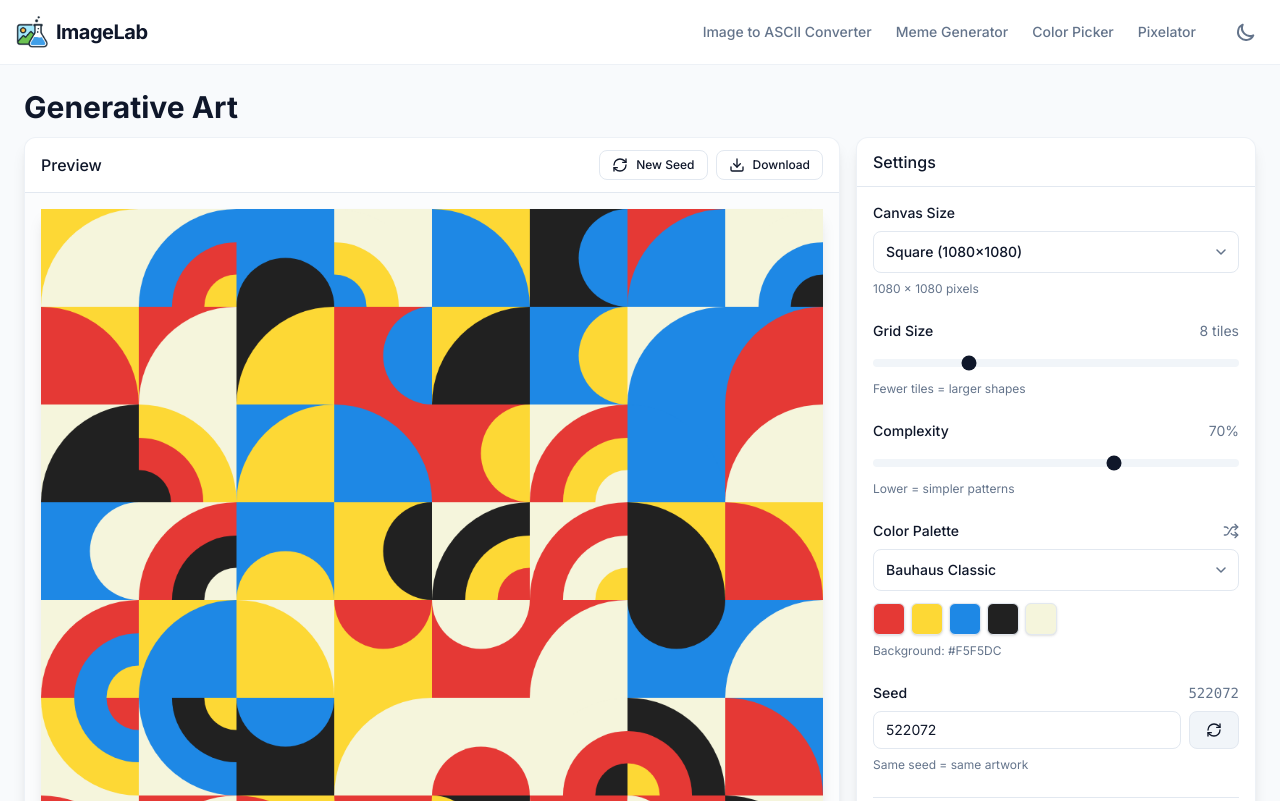
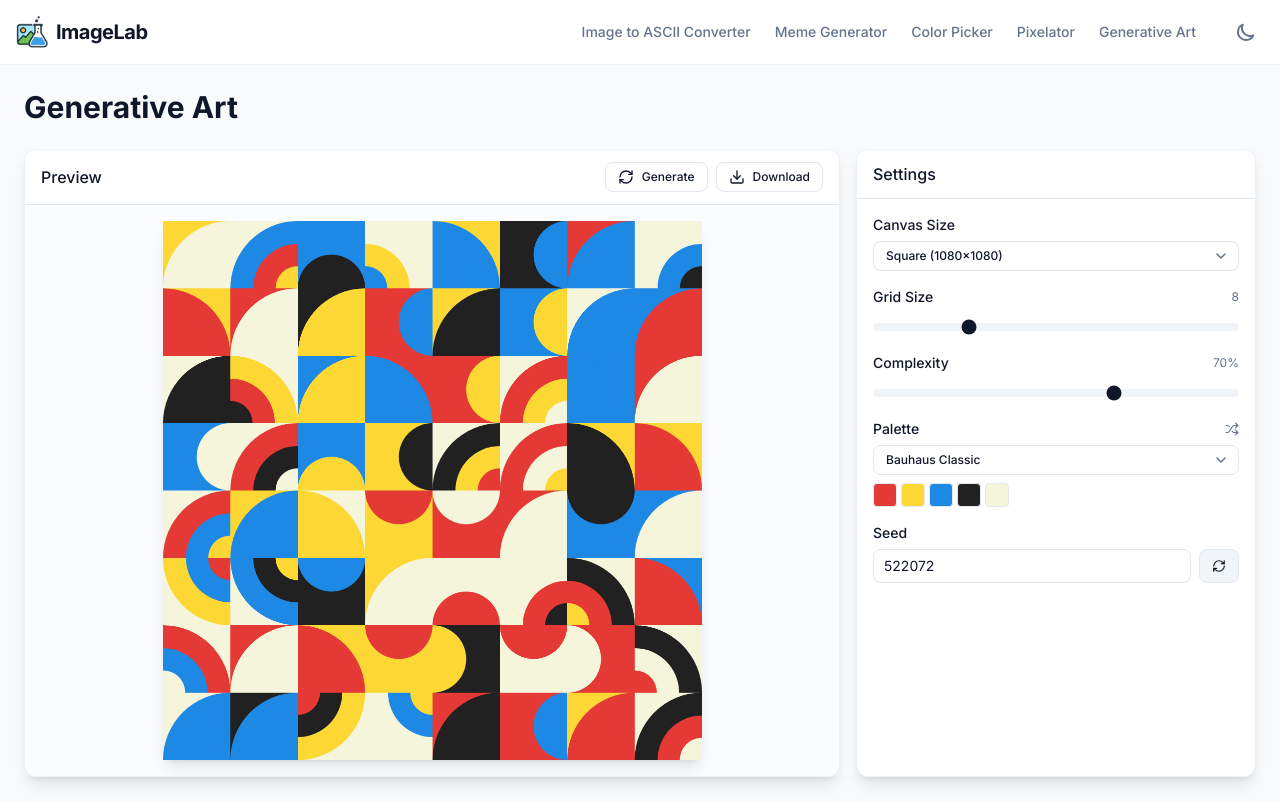
Before and after one commit to pederespen/imagelab, a Next.js app: page /generative in a window 1280 px wide. Built offline with nearby package versions, Linux system fonts and the light colour scheme.

Commit message:
some styling fixes

```diff
--- a/app/generative/page.tsx
+++ b/app/generative/page.tsx
@@ -1,11 +1,18 @@
 import GenerativeArt from '@/components/tools/GenerativeArt'
+
+export const metadata = {
+  title: 'Generative Art - ImageLab',
+  description: 'Create Bauhaus-inspired geometric art with customizable palettes',
+}
 
 export default function GenerativePage() {
   return (
     <div className="h-[calc(100vh-4rem)] bg-background overflow-auto">
-      <div className="max-w-7xl mx-auto p-6">
-        <h1 className="text-3xl font-bold text-foreground mb-3">Generative Art</h1>
-        <GenerativeArt />
+      <div className="h-full max-w-7xl mx-auto p-6 flex flex-col">
+        <h1 className="text-3xl font-bold text-foreground mb-6">Generative Art</h1>
+        <div className="flex-1 min-h-0">
+          <GenerativeArt />
+        </div>
       </div>
     </div>
   )
--- a/components/Header.tsx
+++ b/components/Header.tsx
@@ -54,6 +54,12 @@ export default function Header() {
               className="text-sm font-medium text-muted-foreground hover:text-foreground transition-colors"
             >
               Pixelator
+            </Link>
+            <Link
+              href="/generative"
+              className="text-sm font-medium text-muted-foreground hover:text-foreground transition-colors"
+            >
+              Generative Art
             </Link>
 
             <button
@@ -213,6 +219,13 @@ export default function Header() {
               >
                 Pixelator
               </Link>
+              <Link
+                href="/generative"
+                className="text-sm font-medium text-muted-foreground hover:text-foreground transition-colors py-2"
+                onClick={() => setMobileMenuOpen(false)}
+              >
+                Generative Art
+              </Link>
             </nav>
           </div>
         )}
--- a/components/tools/GenerativeArt.tsx
+++ b/components/tools/GenerativeArt.tsx
@@ -105,7 +105,7 @@ export default function GenerativeArt() {
                   disabled={isGenerating}
                 >
                   <RefreshCw className={`w-4 h-4 ${isGenerating ? 'animate-spin' : ''}`} />
-                  New Seed
+                  Generate
                 </Button>
                 <Button
                   onClick={handleDownload}
@@ -134,30 +134,30 @@ export default function GenerativeArt() {
         </div>
 
         {/* Controls */}
-        <Card className="flex flex-col gap-4">
-          <div className="flex items-center justify-between px-4 py-3 border-b border-border">
+        <Card className="flex flex-col">
+          <div className="px-4 py-3 border-b border-border">
             <h3 className="font-medium text-foreground">Settings</h3>
           </div>
 
-          <div className="flex-1 px-4 pb-4 space-y-6 overflow-y-auto">
+          <div className="flex-1 px-4 py-4 space-y-4 overflow-y-auto">
             {/* Canvas Size */}
             <div>
-              <label className="text-sm font-medium mb-2 block text-foreground">Canvas Size</label>
+              <label className="text-sm font-medium mb-1.5 block text-foreground">
+                Canvas Size
+              </label>
               <Dropdown
                 value={String(canvasSizeIndex)}
                 onChange={value => setCanvasSizeIndex(Number(value))}
                 options={sizeOptions}
+                size="sm"
               />
-              <p className="text-xs text-muted-foreground mt-2">
-                {canvasSize.width} × {canvasSize.height} pixels
-              </p>
             </div>
 
             {/* Grid Size */}
             <div>
-              <div className="flex items-center justify-between mb-2">
+              <div className="flex items-center justify-between mb-1.5">
                 <label className="text-sm font-medium text-foreground">Grid Size</label>
-                <span className="text-sm text-muted-foreground">{gridSize} tiles</span>
+                <span className="text-xs text-muted-foreground">{gridSize}</span>
               </div>
               <Slider
                 value={gridSize}
@@ -166,14 +166,13 @@ export default function GenerativeArt() {
                 max={GRID_SIZE_MAX}
                 step={1}
               />
-              <p className="text-xs text-muted-foreground mt-2">Fewer tiles = larger shapes</p>
             </div>
 
             {/* Complexity */}
             <div>
-              <div className="flex items-center justify-between mb-2">
+              <div className="flex items-center justify-between mb-1.5">
                 <label className="text-sm font-medium text-foreground">Complexity</label>
-                <span className="text-sm text-muted-foreground">
+                <span className="text-xs text-muted-foreground">
                   {Math.round(complexity * 100)}%
                 </span>
               </div>
@@ -184,70 +183,52 @@ export default function GenerativeArt() {
                 max={1}
                 step={0.05}
               />
-              <p className="text-xs text-muted-foreground mt-2">Lower = simpler patterns</p>
             </div>
 
             {/* Color Palette */}
             <div>
-              <div className="flex items-center justify-between mb-2">
-                <label className="text-sm font-medium text-foreground">Color Palette</label>
+              <div className="flex items-center justify-between mb-1.5">
+                <label className="text-sm font-medium text-foreground">Palette</label>
                 <button
                   onClick={handleRandomizePalette}
                   className="text-muted-foreground hover:text-foreground transition-colors"
                   title="Random palette"
                 >
-                  <Shuffle className="w-4 h-4" />
+                  <Shuffle className="w-3.5 h-3.5" />
                 </button>
               </div>
               <Dropdown
                 value={String(paletteIndex)}
                 onChange={value => setPaletteIndex(Number(value))}
                 options={paletteOptions}
+                size="sm"
               />
-              {/* Color swatches */}
-              <div className="flex gap-1.5 mt-3">
+              <div className="flex gap-1 mt-2">
                 {palette.colors.map((color, i) => (
                   <div
                     key={i}
-                    className="w-8 h-8 rounded-md border border-border shadow-sm"
+                    className="w-6 h-6 rounded border border-border"
                     style={{ backgroundColor: color }}
                     title={color}
                   />
                 ))}
               </div>
-              <p className="text-xs text-muted-foreground mt-2">Background: {palette.background}</p>
             </div>
 
             {/* Seed */}
             <div>
-              <div className="flex items-center justify-between mb-2">
-                <label className="text-sm font-medium text-foreground">Seed</label>
-                <span className="text-sm text-muted-foreground font-mono">{seed}</span>
-              </div>
+              <label className="text-sm font-medium mb-1.5 block text-foreground">Seed</label>
               <div className="flex gap-2">
                 <input
                   type="number"
                   value={seed}
                   onChange={e => setSeed(Number(e.target.value))}
-                  className="flex-1 px-3 py-2 text-sm bg-card border border-input rounded-lg focus:outline-none focus:ring-2 focus:ring-ring text-foreground"
+                  className="flex-1 px-2.5 py-1.5 text-sm bg-card border border-input rounded-lg focus:outline-none focus:ring-2 focus:ring-ring text-foreground"
                 />
-                <Button onClick={handleRandomize} variant="secondary" size="md">
-                  <RefreshCw className="w-4 h-4" />
+                <Button onClick={handleRandomize} variant="secondary" size="sm">
+                  <RefreshCw className="w-3.5 h-3.5" />
                 </Button>
               </div>
-              <p className="text-xs text-muted-foreground mt-2">Same seed = same artwork</p>
-            </div>
-
-            {/* Actions */}
-            <div className="pt-4 border-t border-border space-y-3">
-              <Button onClick={handleDownload} variant="primary" fullWidth>
-                <Download className="w-4 h-4 mr-2" />
-                Download PNG
-              </Button>
-              <Button onClick={handleRandomize} variant="secondary" fullWidth>
-                <RefreshCw className="w-4 h-4 mr-2" />
-                Generate New
-              </Button>
             </div>
           </div>
         </Card>
--- a/components/tools/Pixelator.tsx
+++ b/components/tools/Pixelator.tsx
@@ -185,6 +185,7 @@ export default function Pixelator() {
             <Card className="flex-1 flex flex-col min-h-0">
               <div className="flex items-center justify-between px-4 py-3 border-b border-border">
                 <h3 className="font-medium text-foreground">Pixelated Image</h3>
+                <div className="flex items-center gap-2">
                   <Button
                     onClick={handleChangeImage}
                     variant="ghost"
@@ -194,6 +195,17 @@ export default function Pixelator() {
                     <Upload className="w-4 h-4" />
                     Change Image
                   </Button>
+                  <Button
+                    onClick={handleDownload}
+                    variant="ghost"
+                    size="sm"
+                    className="flex items-center gap-2"
+                    disabled={isProcessing}
+                  >
+                    <Download className="w-4 h-4" />
+                    Download
+                  </Button>
+                </div>
               </div>
               <div className="flex-1 flex items-center justify-center p-4 overflow-auto">
                 <canvas ref={displayCanvasRef} className="max-w-full max-h-full object-contain" />
@@ -222,18 +234,6 @@ export default function Pixelator() {
         <Card className="flex flex-col gap-4">
           <div className="flex items-center justify-between px-4 py-3 border-b border-border">
             <h3 className="font-medium text-foreground">Settings</h3>
-            {imageSrc && (
-              <Button
-                onClick={handleDownload}
-                variant="ghost"
-                size="sm"
-                className="flex items-center gap-2"
-                disabled={isProcessing}
-              >
-                <Download className="w-4 h-4" />
-                Download
-              </Button>
-            )}
           </div>
 
           {imageSrc ? (
```
Lines whose indentation alone changed are shown as unchanged.
